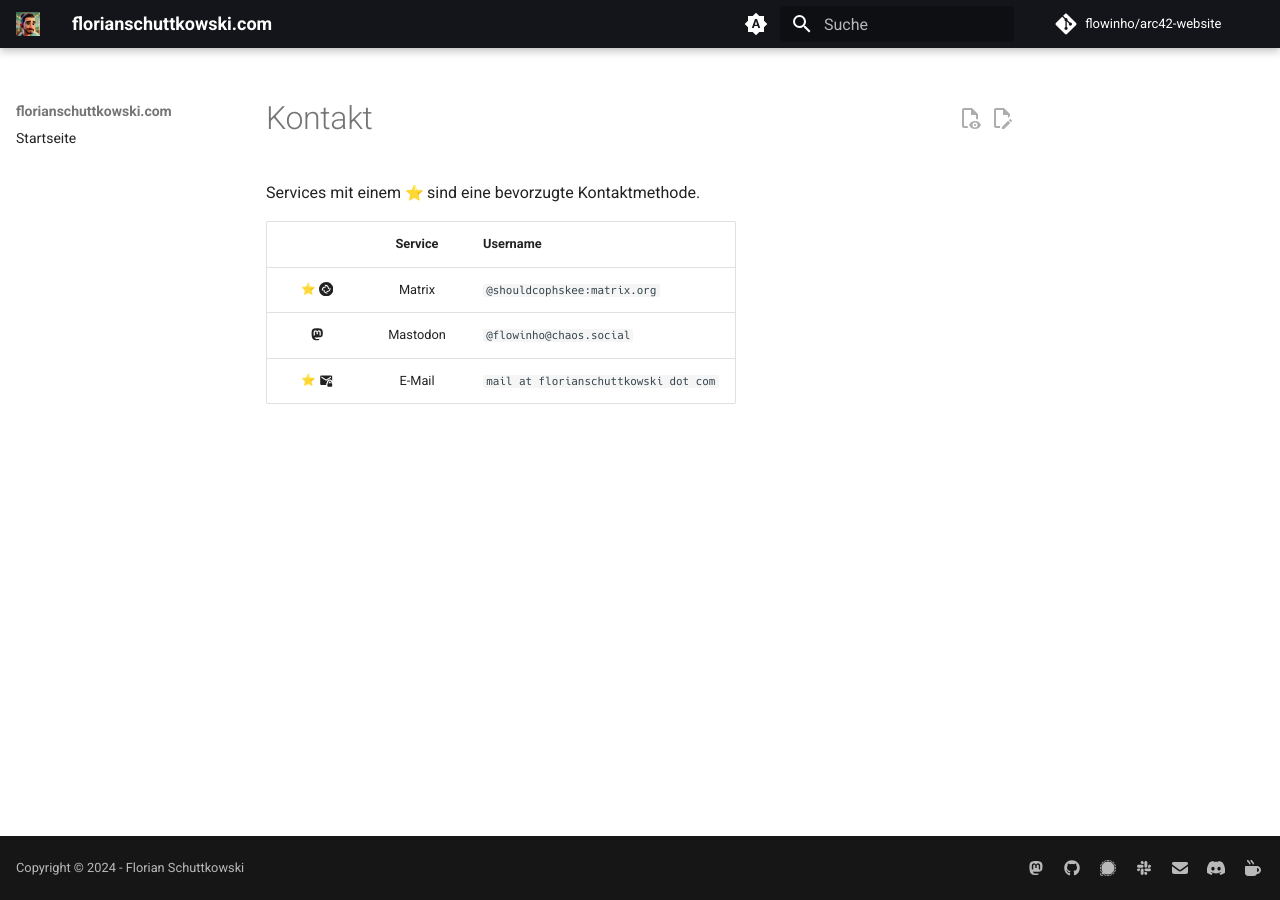
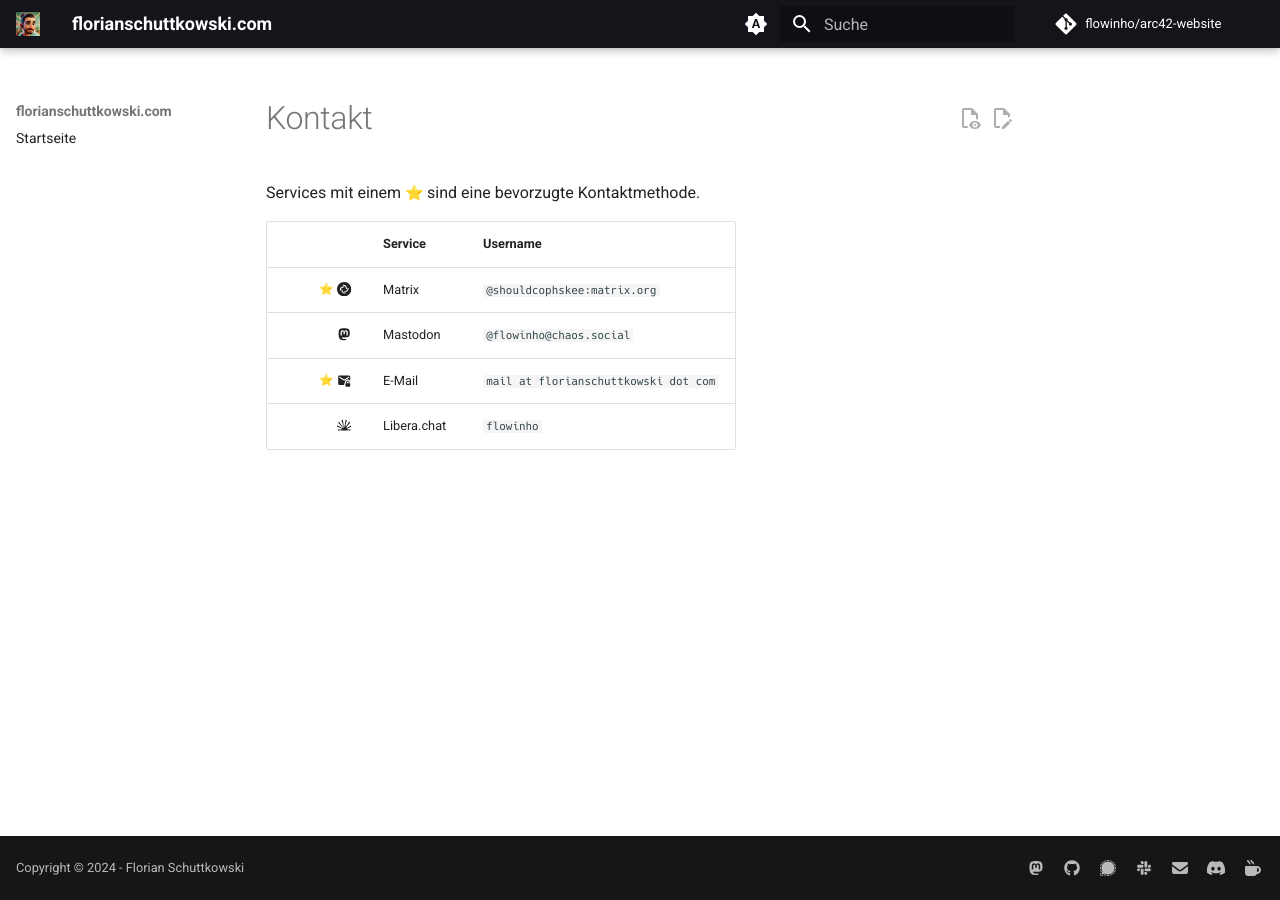
Before and after one commit to md42/arc42-website, an MkDocs documentation site: the page built from docs/kontakt.md, in a window 1280 px wide. Built offline with MkDocs 1.6.1 and Material for MkDocs 9.7.7, drawn with Linux system fonts in a browser that asks for light colours; emoji names are drawn with the system emoji font; plug-ins that fetch from the network failed and are left out; comment, search, counter and statistics services are not loaded.

Commit message:
Add libera to contact page

```diff
--- a/docs/kontakt.md
+++ b/docs/kontakt.md
@@ -3,7 +3,8 @@
 Services mit einem :star: sind eine bevorzugte Kontaktmethode.
 
 ||Service|Username|
-|:-:|:-:|:--|
+|--:|:--|:--|
 |:star: :simple-element:|Matrix|`@shouldcophskee:matrix.org`|
 |:material-mastodon:|Mastodon|`@flowinho@chaos.social`|
 |:star: :material-email-lock:|E-Mail|`mail at florianschuttkowski dot com`|
+|:simple-liberadotchat:|Libera.chat|`flowinho`|
```
